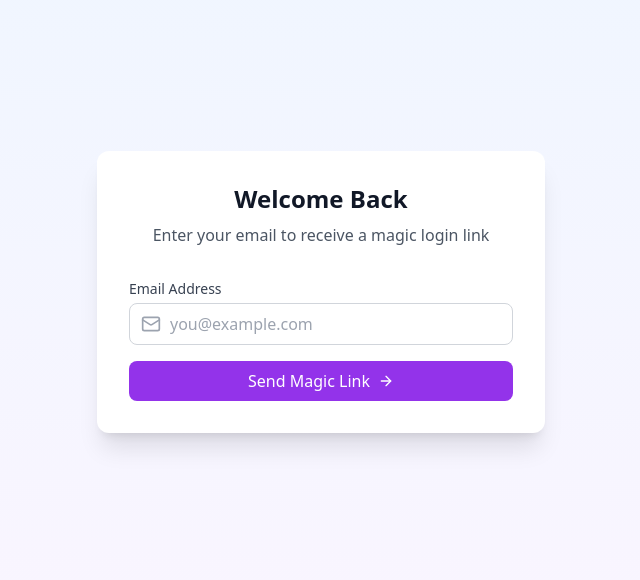
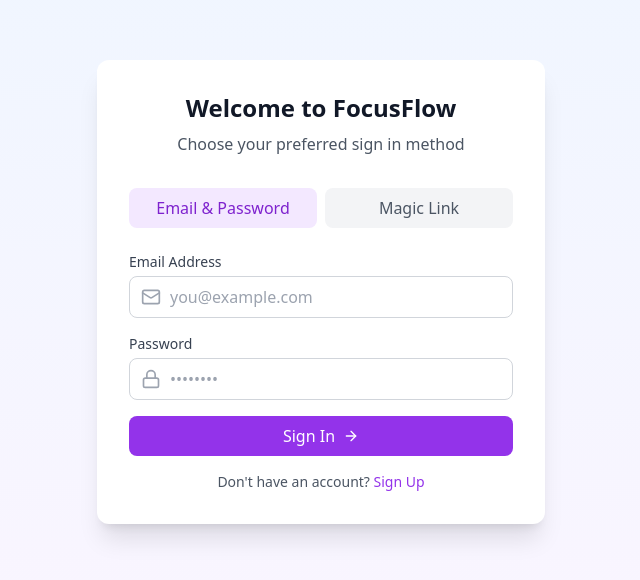
Before and after one commit to Keydimensional/FocusFlow-GIT, a React (Vite) app: page /login in a window 1280 px wide. Shown: the part 108-688 px from the top of the page, without its empty margins (319-959 px from the left). Built offline with nearby package versions, Linux system fonts and the light colour scheme; no server answers.

Commit message:
Update Login.tsx

```diff
--- a/src/components/Auth/Login.tsx
+++ b/src/components/Auth/Login.tsx
@@ -1,15 +1,34 @@
 import React, { useState } from 'react';
 import { auth } from '../../firebase';
-import { sendSignInLinkToEmail } from 'firebase/auth';
+import { sendSignInLinkToEmail, createUserWithEmailAndPassword, signInWithEmailAndPassword } from 'firebase/auth';
 import { motion } from 'framer-motion';
-import { Mail, ArrowRight } from 'lucide-react';
+import { Mail, ArrowRight, Lock, User } from 'lucide-react';
 
 export const Login: React.FC = () => {
   const [email, setEmail] = useState('');
+  const [password, setPassword] = useState('');
   const [isSent, setIsSent] = useState(false);
   const [error, setError] = useState<string | null>(null);
+  const [isSignUp, setIsSignUp] = useState(false);
+  const [authMethod, setAuthMethod] = useState<'traditional' | 'magic'>('traditional');
 
-  const handleSubmit = async (e: React.FormEvent) => {
+  const handleTraditionalAuth = async (e: React.FormEvent) => {
+    e.preventDefault();
+    setError(null);
+
+    try {
+      if (isSignUp) {
+        await createUserWithEmailAndPassword(auth, email, password);
+      } else {
+        await signInWithEmailAndPassword(auth, email, password);
+      }
+    } catch (err: any) {
+      setError(err.message || 'Authentication failed. Please try again.');
+      console.error(err);
+    }
+  };
+
+  const handleMagicLink = async (e: React.FormEvent) => {
     e.preventDefault();
     setError(null);
 
@@ -38,11 +57,35 @@ export const Login: React.FC = () => {
         {!isSent ? (
           <>
             <div className="text-center mb-8">
-              <h2 className="text-2xl font-bold text-gray-900 mb-2">Welcome Back</h2>
-              <p className="text-gray-600">Enter your email to receive a magic login link</p>
+              <h2 className="text-2xl font-bold text-gray-900 mb-2">Welcome to FocusFlow</h2>
+              <p className="text-gray-600">Choose your preferred sign in method</p>
             </div>
 
-            <form onSubmit={handleSubmit} className="space-y-4">
+            <div className="flex gap-2 mb-6">
+              <button
+                onClick={() => setAuthMethod('traditional')}
+                className={`flex-1 py-2 px-4 rounded-lg transition-colors ${
+                  authMethod === 'traditional'
+                    ? 'bg-purple-100 text-purple-700'
+                    : 'bg-gray-100 text-gray-600 hover:bg-gray-200'
+                }`}
+              >
+                Email & Password
+              </button>
+              <button
+                onClick={() => setAuthMethod('magic')}
+                className={`flex-1 py-2 px-4 rounded-lg transition-colors ${
+                  authMethod === 'magic'
+                    ? 'bg-purple-100 text-purple-700'
+                    : 'bg-gray-100 text-gray-600 hover:bg-gray-200'
+                }`}
+              >
+                Magic Link
+              </button>
+            </div>
+
+            {authMethod === 'traditional' ? (
+              <form onSubmit={handleTraditionalAuth} className="space-y-4">
                 <div>
                   <label htmlFor="email" className="block text-sm font-medium text-gray-700 mb-1">
                     Email Address
@@ -52,6 +95,67 @@ export const Login: React.FC = () => {
                     <input
                       type="email"
                       id="email"
+                      value={email}
+                      onChange={(e) => setEmail(e.target.value)}
+                      className="w-full pl-10 pr-4 py-2 border border-gray-300 rounded-lg focus:ring-2 focus:ring-purple-500 focus:border-purple-500"
+                      placeholder="you@example.com"
+                      required
+                    />
+                  </div>
+                </div>
+
+                <div>
+                  <label htmlFor="password" className="block text-sm font-medium text-gray-700 mb-1">
+                    Password
+                  </label>
+                  <div className="relative">
+                    <Lock className="absolute left-3 top-1/2 transform -translate-y-1/2 text-gray-400 w-5 h-5" />
+                    <input
+                      type="password"
+                      id="password"
+                      value={password}
+                      onChange={(e) => setPassword(e.target.value)}
+                      className="w-full pl-10 pr-4 py-2 border border-gray-300 rounded-lg focus:ring-2 focus:ring-purple-500 focus:border-purple-500"
+                      placeholder="••••••••"
+                      required
+                    />
+                  </div>
+                </div>
+
+                {error && (
+                  <p className="text-red-600 text-sm">{error}</p>
+                )}
+
+                <button
+                  type="submit"
+                  className="w-full bg-purple-600 text-white py-2 px-4 rounded-lg hover:bg-purple-700 transition-colors flex items-center justify-center gap-2"
+                >
+                  {isSignUp ? 'Sign Up' : 'Sign In'}
+                  <ArrowRight className="w-4 h-4" />
+                </button>
+
+                <p className="text-center text-sm text-gray-600">
+                  {isSignUp ? 'Already have an account?' : "Don't have an account?"}{' '}
+                  <button
+                    type="button"
+                    onClick={() => setIsSignUp(!isSignUp)}
+                    className="text-purple-600 hover:text-purple-700"
+                  >
+                    {isSignUp ? 'Sign In' : 'Sign Up'}
+                  </button>
+                </p>
+              </form>
+            ) : (
+              <form onSubmit={handleMagicLink} className="space-y-4">
+                <div>
+                  <label htmlFor="magic-email" className="block text-sm font-medium text-gray-700 mb-1">
+                    Email Address
+                  </label>
+                  <div className="relative">
+                    <Mail className="absolute left-3 top-1/2 transform -translate-y-1/2 text-gray-400 w-5 h-5" />
+                    <input
+                      type="email"
+                      id="magic-email"
                       value={email}
                       onChange={(e) => setEmail(e.target.value)}
                       className="w-full pl-10 pr-4 py-2 border border-gray-300 rounded-lg focus:ring-2 focus:ring-purple-500 focus:border-purple-500"
@@ -73,6 +177,7 @@ export const Login: React.FC = () => {
                   <ArrowRight className="w-4 h-4" />
                 </button>
               </form>
+            )}
           </>
         ) : (
           <div className="text-center">
```
Lines whose indentation alone changed are shown as unchanged.
